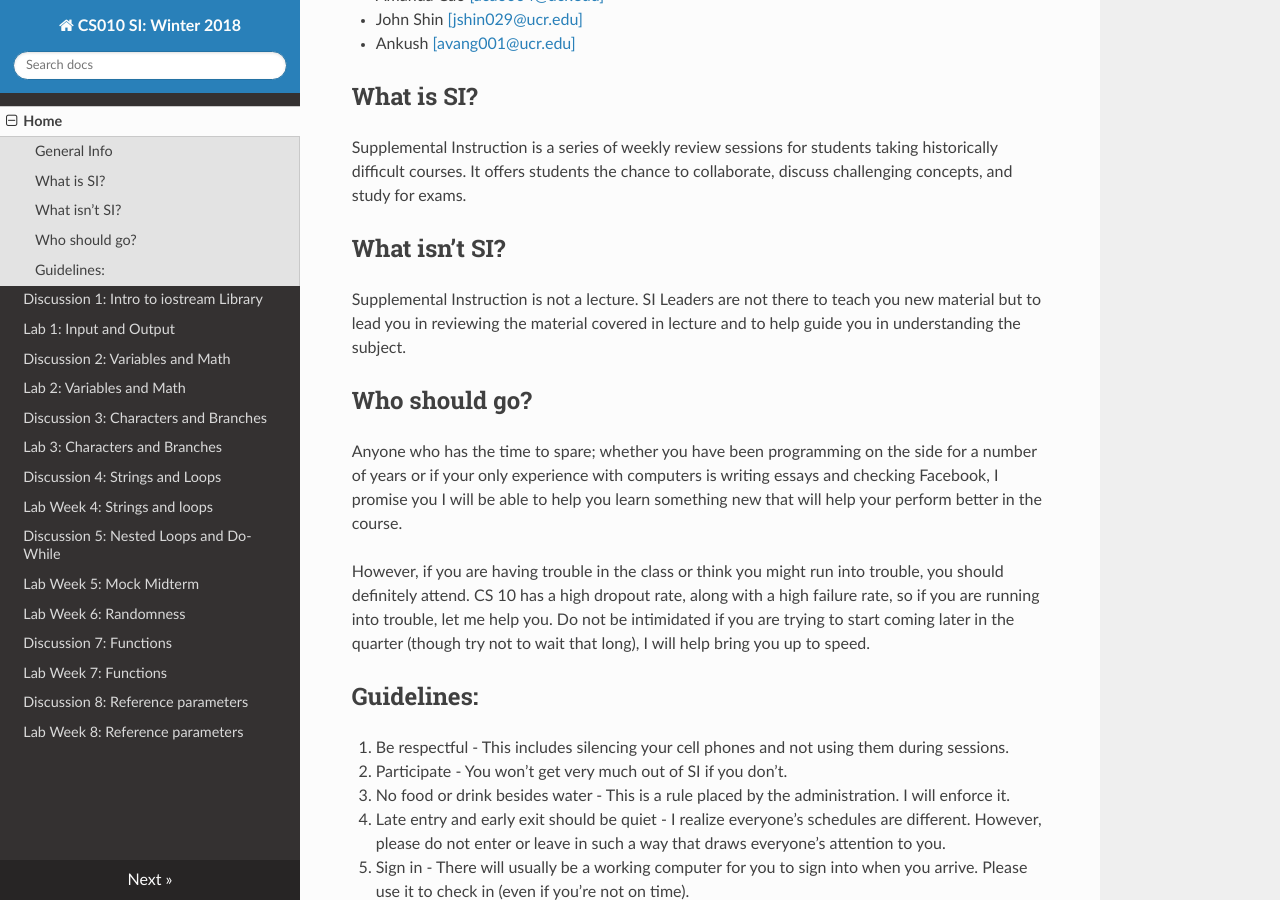
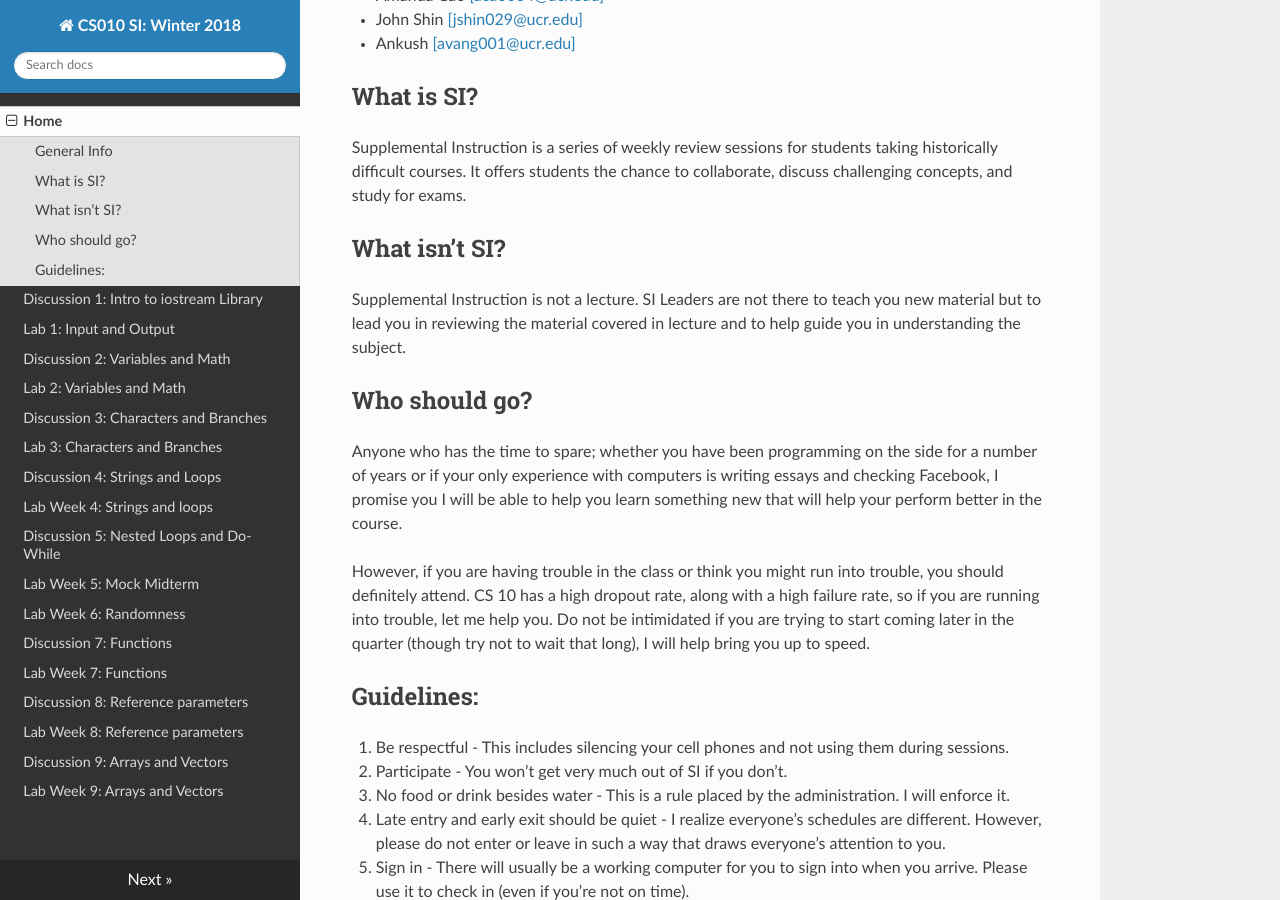
Before and after one commit to cs-si-ucr/cs10, an MkDocs documentation site: the page built from docs/index.md, in a window 1280 px wide and 900 px high, scrolled down 496 px. Built offline with MkDocs 1.6.1, drawn with Linux system fonts in a browser that asks for light colours; nearby versions of some CDN libraries; old or Windows-style settings are respelled for this version of MkDocs.

Commit message:
Added week 9

```diff
--- a/mkdocs.yml
+++ b/mkdocs.yml
@@ -18,8 +18,8 @@ pages:
     - [lab07.md, "Lab Week 7: Functions"]
     - [dis08.md, "Discussion 8: Reference parameters"]
     - [lab08.md, "Lab Week 8: Reference parameters"]
-    #- [dis09.md, "Discussion 9: Arrays and Vectors"]
-    #- [lab09.md, "Lab Week 9: Arrays and Vectors"]
+    - [dis09.md, "Discussion 9: Arrays and Vectors"]
+    - [lab09.md, "Lab Week 9: Arrays and Vectors"]
     #- [dis10.md, "Discussion 10: Open Questions"]
     #- [lab10.md, "Lab Week 10: Mock Final"]
 theme: readthedocs
```
